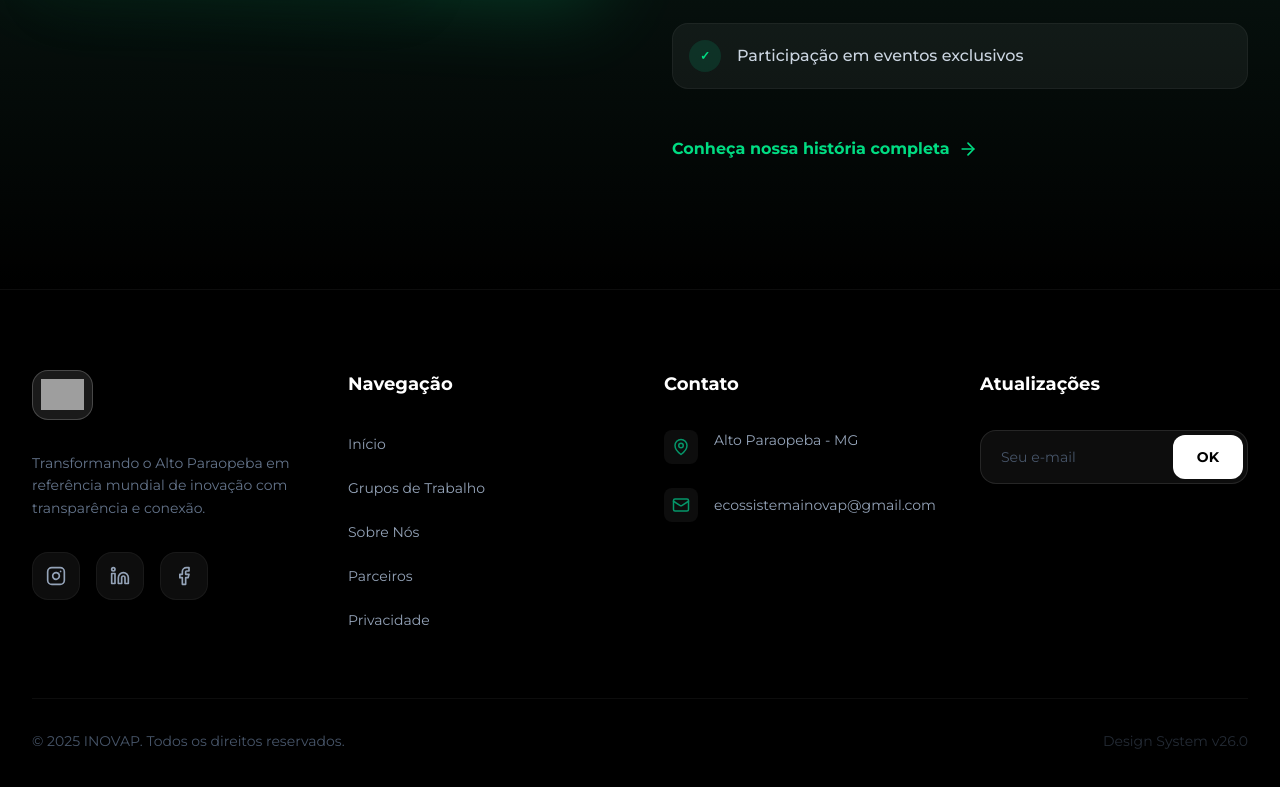
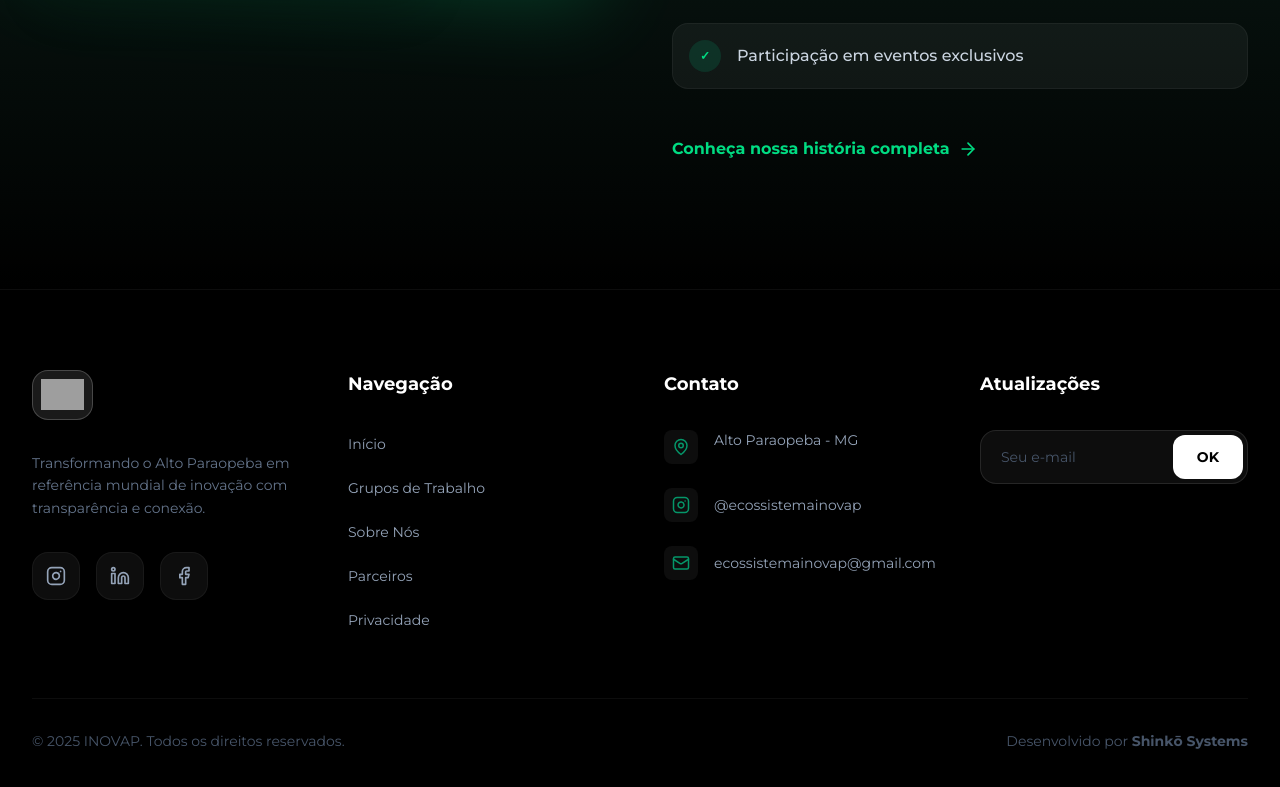
Before and after one commit to shinkosystems/INOVAP, a React (Vite) app: page / in a window 1280 px wide. Shown: the part 4301-5088 px from the top of the page. Built offline with nearby package versions, Linux system fonts and the light colour scheme; no server answers; the database is empty; grey boxes are pictures that could not be loaded.

Commit message:
style: add instagram link and shinko systems credit in footer

```diff
--- a/components/layout/Footer.tsx
+++ b/components/layout/Footer.tsx
@@ -13,11 +13,15 @@ export const Footer: React.FC = () => {
               Transformando o Alto Paraopeba em referência mundial de inovação com transparência e conexão.
             </p>
             <div className="flex gap-4">
-              {[Instagram, Linkedin, Facebook].map((Icon, i) => (
-                <a key={i} href="#" className="w-12 h-12 rounded-2xl bg-white/5 border border-white/5 flex items-center justify-center hover:bg-brand-neon hover:text-black transition-all duration-300">
-                  <Icon size={20} />
-                </a>
-              ))}
+              <a href="https://instagram.com/ecossistemainovap" target="_blank" rel="noopener noreferrer" className="w-12 h-12 rounded-2xl bg-white/5 border border-white/5 flex items-center justify-center hover:bg-brand-neon hover:text-black transition-all duration-300">
+                <Instagram size={20} />
+              </a>
+              <a href="#" className="w-12 h-12 rounded-2xl bg-white/5 border border-white/5 flex items-center justify-center hover:bg-brand-neon hover:text-black transition-all duration-300">
+                <Linkedin size={20} />
+              </a>
+              <a href="#" className="w-12 h-12 rounded-2xl bg-white/5 border border-white/5 flex items-center justify-center hover:bg-brand-neon hover:text-black transition-all duration-300">
+                <Facebook size={20} />
+              </a>
             </div>
           </div>
 
@@ -36,6 +40,10 @@ export const Footer: React.FC = () => {
               <li className="flex items-start gap-4">
                 <div className="p-2 bg-white/5 rounded-lg text-brand-green"><MapPin size={18} /></div>
                 <span>Alto Paraopeba - MG</span>
+              </li>
+              <li className="flex items-center gap-4">
+                <div className="p-2 bg-white/5 rounded-lg text-brand-green"><Instagram size={18} /></div>
+                <a href="https://instagram.com/ecossistemainovap" target="_blank" rel="noopener noreferrer" className="hover:text-brand-neon transition-colors">@ecossistemainovap</a>
               </li>
               <li className="flex items-center gap-4">
                 <div className="p-2 bg-white/5 rounded-lg text-brand-green"><Mail size={18} /></div>
@@ -61,7 +69,9 @@ export const Footer: React.FC = () => {
 
         <div className="border-t border-white/5 pt-8 flex flex-col md:flex-row justify-between items-center text-sm text-slate-600">
           <p>&copy; {new Date().getFullYear()} INOVAP. Todos os direitos reservados.</p>
-          <p className="mt-2 md:mt-0 opacity-50">Design System v26.0</p>
+          <p className="mt-2 md:mt-0">
+            Desenvolvido por <a href="https://wa.me/5531996810896" target="_blank" rel="noopener noreferrer" className="hover:text-brand-neon transition-colors font-bold">Shinkō Systems</a>
+          </p>
         </div>
       </div>
     </footer>
```
